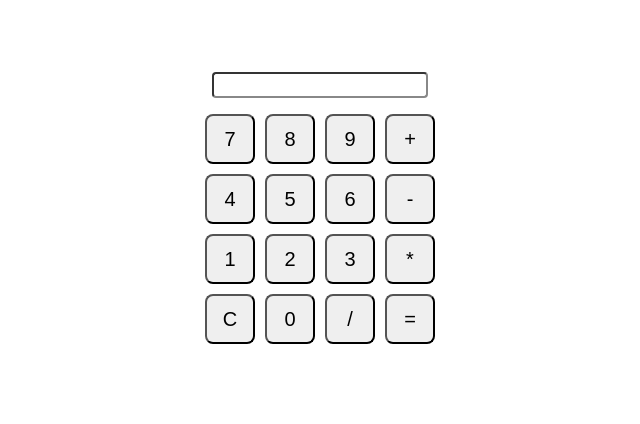
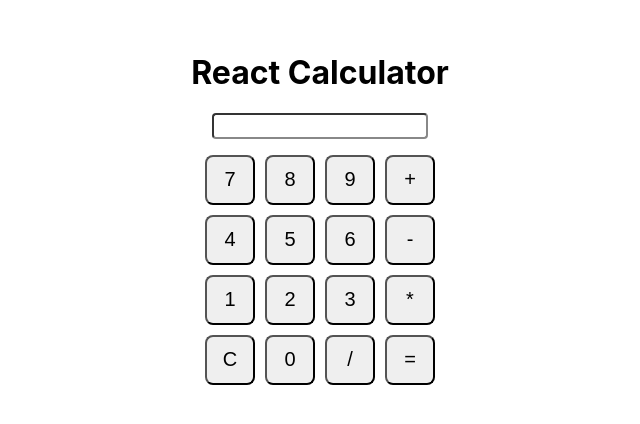
Before and after one commit to ChandGoyal/Buildout-X-Calculator, a React (Create React App) app: page / in a window 1280 px wide. Shown: the part 192-616 px from the top of the page, without its empty margins (320-960 px from the left). Built offline with nearby package versions, Linux system fonts and the light colour scheme.

Commit message:
Fix Missing Header

```diff
--- a/src/App.js
+++ b/src/App.js
@@ -22,6 +22,7 @@ function App() {
 
   return (
     <div className="App">
+      <h1>React Calculator</h1>
       <input type="text" value={input} readOnly />
       <div className="result">{result}</div>
       <div className="buttons">
```
